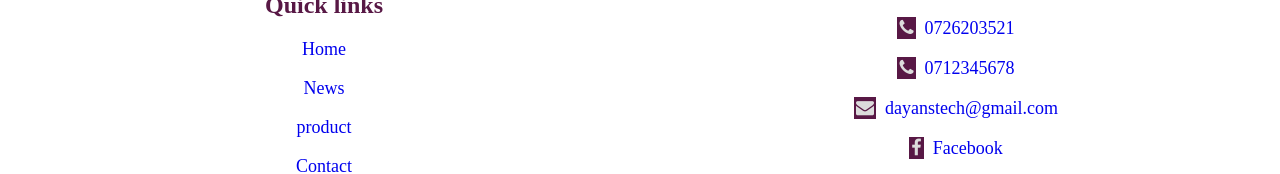
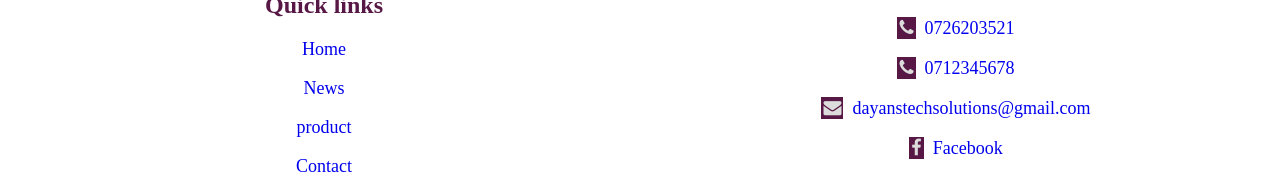
Before and after one commit to danielkirwa/dayanstech, a plain HTML site: page news.html in a window 1280 px wide. Shown: the part 1288-1462 px from the top of the page. Drawn offline with Linux system fonts and the light colour scheme.

Commit message:
added actual content

```diff
--- a/news.html
+++ b/news.html
@@ -85,7 +85,7 @@ style="background-image:  url(images/backgrond24.jpg);">
 		<h2 class="text-darkbrown">Our Contacts</h2>
 		<a href="#"><i class="fa fa-phone iconz"></i>&nbsp;&nbsp;<label class="hand-hover">0726203521</label></a><br><br>
 		<a href="#"><i class="fa fa-phone iconz"></i>&nbsp;&nbsp;<label class="hand-hover">0712345678</label></a><br><br>
-		<a href="#"><i class="fa fa-envelope iconz"></i>&nbsp;&nbsp;<label class="hand-hover">dayanstech@gmail.com</label></a><br><br>
+		<a href="#"><i class="fa fa-envelope iconz"></i>&nbsp;&nbsp;<label class="hand-hover">dayanstechsolutions@gmail.com</label></a><br><br>
 		<a href="#"><i class="fa fa-facebook iconz"></i>&nbsp;&nbsp;<label class="hand-hover">Facebook</label></a><br><br>
 		<a href="#"><i class="fa fa-twitter iconz"></i>&nbsp;&nbsp;<label class="hand-hover">Twitter</label></a><br><br>
 		<a href="#"><i class="fa fa-linkedin iconz"></i>&nbsp;&nbsp;<label class="hand-hover">Linkedin</label></a><br><br>
```
